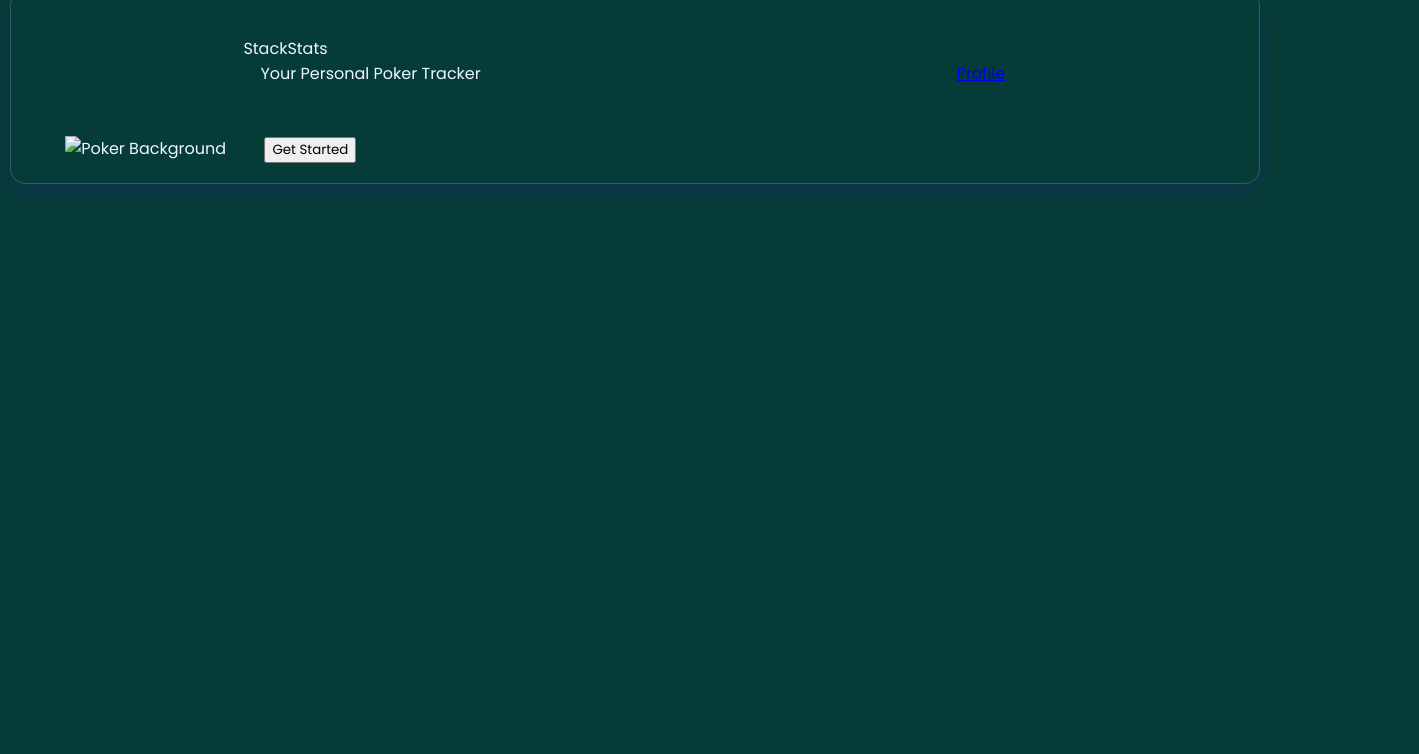
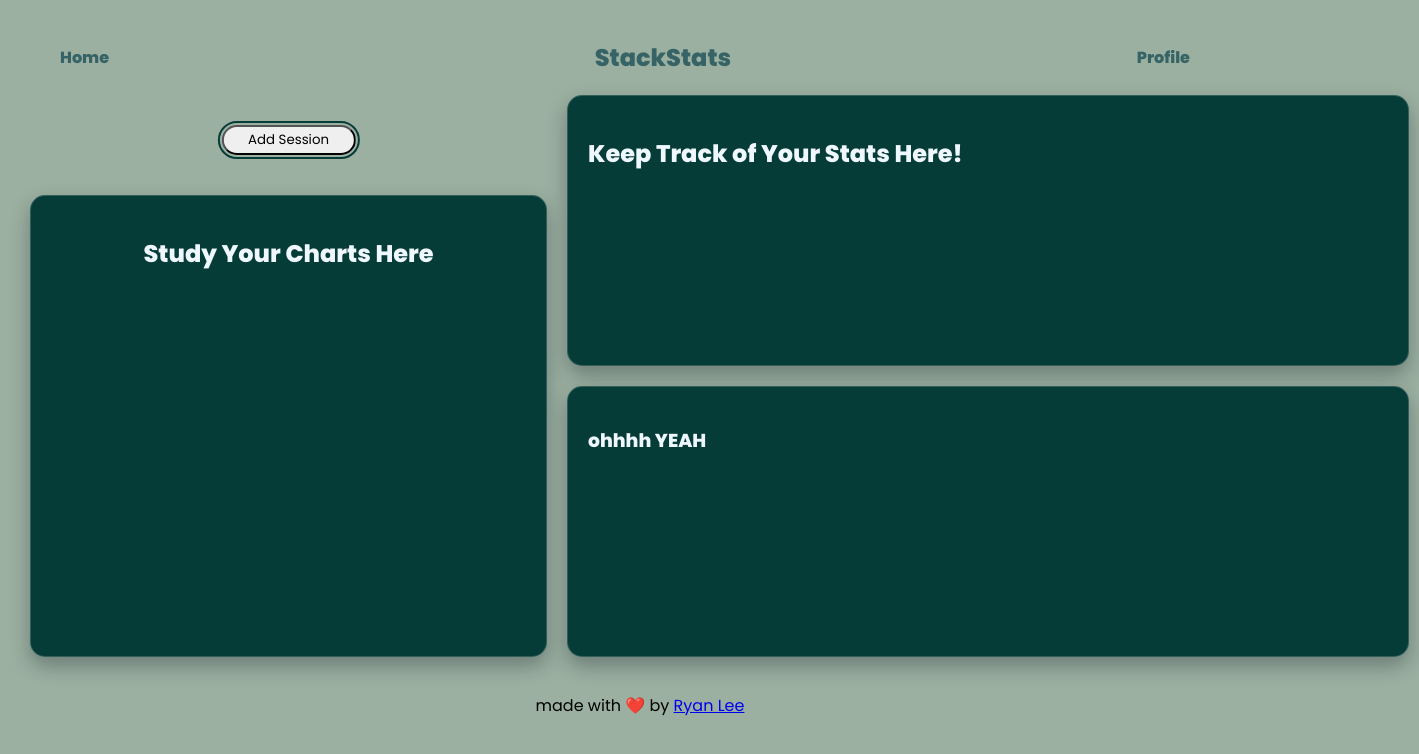
Before and after one commit to omgitsryanlee/StackStats, a plain HTML site: page StackStats/frontend/index.html in a window 1280 px wide. Shown: the whole page, 1419 px wide, since content can reach past the window. Drawn offline with Linux system fonts and the light colour scheme.

Commit message:
Added Profile Page
- added a profile link
- fixed a few css errors

```diff
--- a/StackStats/frontend/css/style.css
+++ b/StackStats/frontend/css/style.css
@@ -7,16 +7,19 @@ body {
     display: flex;
     flex-direction: column;
     background-color:rgb(155, 176, 161);
+    margin: 20px;
 }
 
 header {
     display: flex;
     justify-content: space-between;
+    align-items: center;
+    border-radius: 20px 20px 0px 0px;
 }
 
 .logo {
     padding-left: 50px;
-    color: aliceblue;
+    color: #366365;
 }
 
 nav {
@@ -33,83 +36,92 @@ nav ul li{
 }
 
 nav ul li a {
-    color: aliceblue;
+    color: #366365;
     text-decoration: none;
     transition: color ease 0.5s;
 }
 
 nav ul li a:hover {
-    color: #366365;
+    color: rgb(6, 60, 55);;
 }
 
-.footer {
-    position: fixed;
-    bottom: 0;
-    width: 100%;
-    display: absolute;
-    justify-content: center;
-    margin-top: -180px;
-    text-align: center;
+.d-flex {
+    display: flex;
 }
-.box {
-    display: flex;
+
+.f-column {
     flex-direction: column;
 }
 
-.box1 {
-    display: flex;
+.f-row {
     flex-direction: row;
 }
 
-.box2 {
-    display: flex;
-    flex-direction: column;
-}
-
 .container {
-    margin: -10px 20px 20px 10px;
+    margin: 0px 10px 20px 10px;
+    flex-wrap: wrap;
     color: aliceblue;
-    max-width: 2000px;
-    min-height: 75px;
     max-height: 500px;
     background: rgb(6, 60, 55);
-    box-shadow: 0 9px 20px 0 rgba( 31, 38, 135, 0.3 );
+    box-shadow: 0 9px 20px 0 rgba(3, 11, 23, 0.3);
     /* -webkit-backdrop-filter: blur( 3px ); */
     border-radius: 15px;
     border: 1px solid rgba( 255, 255, 255, 0.18 );
     padding: 20px;
 }
 
-.tracker {
-    margin: 0px 0px 20px 10px;
+.x-axis {
     position: relative;
-    min-width: 790px;
-    min-height: 300px;
-    box-shadow: 0 9px 20px 0 rgba( 31, 38, 135, 0.3 );
-    /* -webkit-backdrop-filter: blur( 3px ); */
-    border-radius: 15px;
-    border: 1px solid rgba( 255, 255, 255, 0.18 );
-    padding: 20px;
-    column-span: 2;
+    flex: 1 1 30%;
+    min-width: 800px;
+    /* min-height: 500px; */
 }
 
+.y-axis {
+    position: relative;
+    flex: 1 1 30%;
+}
 
-.hh {
-    margin: 0px 0px 10px 20px;
-    position: relative;
-    min-width: 500px;
-    max-width: 750px;
-    /* min-height: 300px; */
-    max-height: 660px;
-    box-shadow: 0 9px 20px 0 rgba( 31, 38, 135, 0.3 );
-    /* -webkit-backdrop-filter: blur( 3px ); */
-    border-radius: 15px;
-    border: 1px solid rgba( 255, 255, 255, 0.18 );
-    padding: 20px;
-    column-span: 1;
+.charts {
+    margin-top: 100px;
+    min-width: 475px;
+    min-height: 420px;
+    text-align: center;
 }
 
 .bottom {
     justify-content: center;
     text-align: center;
 }
+
+.img-container {
+    border-radius: 20px 20px 0px 0px;
+    display: flex;
+    flex-direction: column;
+    align-items: center;
+    position: relative;
+    text-align: center;
+}
+
+.addsession {
+    margin-top: 45px;
+    position: absolute;
+    border-radius: 30px;
+    top: 50%;
+    left: 50%;
+    transform: translate(-50%, -50%);
+    width: 25%;
+    height: 30px;
+    transition: background-color 0.3s, transform 0.15s;
+    outline: 2px solid rgb(6, 60, 55);
+    outline-offset: 2px;
+}
+
+.addsession:hover {
+    background-color: rgb(155, 177, 162);
+}
+
+.addsession:active{
+    background-color: rgb(85, 96, 88);
+    transform: translate(-50%, -50%) scale(0.95);
+}
--- a/StackStats/frontend/index.html
+++ b/StackStats/frontend/index.html
@@ -12,25 +12,41 @@
     <link href="css/style.css" rel="stylesheet" type="text/css">
     <link rel="stylesheet" href="https://cdnjs.cloudflare.com/ajax/libs/font-awesome/5.15.4/css/all.min.css">
 </head>
-<body class="container">
     <header>
+        <nav>
+            <ul>
+                <li><a href="index.html"><b>Home</b></a></li>
+            </ul>
+        </nav>
         <div class="logo">
-            StackStats
-            <div class="subtext">
-                Your Personal Poker Tracker
-            </div>
+            <h2> StackStats </h2>
         </div>
         <nav>
             <ul>
-                <!-- <li class="nav-item">Learning</li>
-                <li class="nav-item">Profile</li> -->
-                <a href = "profile.html" class="nav-item">Profile</a>
+                <li><a href="profile.html"><b>Profile</b></a></li>
             </ul>
         </nav>
     </header>
+    <div class="d-flex f-column">
+        <div class="d-flex f-row">
+            <div class="d-flex f-column">
                 <div class="img-container">
-        <img src="../images/A0EBE568-EDDE-4FAD-87CE-33DD415D3B1A_1_201_a.jpeg" alt="Poker Background" >
-        <button class="get-started">Get Started</button>
+                    <button class="addsession">Add Session</button>
                 </div>
-
-</body>
+                <div class="container y-axis charts">
+                    <h2>Study Your Charts Here</h2>
+                </div>
+            </div>
+            <div class="d-flex f-column">
+                <div class="container x-axis">
+                    <h2>Keep Track of Your Stats Here!</h2>
+                </div>
+                <div class="container x-axis">
+                    <h3>ohhhh YEAH</h3>
+                </div>
+            </div>
+        </div>
+        <div class="bottom">
+            <p>made with ❤️ by <a href="https://github.com/omgitsryanlee"> Ryan Lee</a></p>
+        </div>
+    </div>
```
Also changed, not shown: StackStats/frontend/profile.html (+8 -9 lines), 1 other file. Lines whose indentation alone changed are shown as unchanged.
